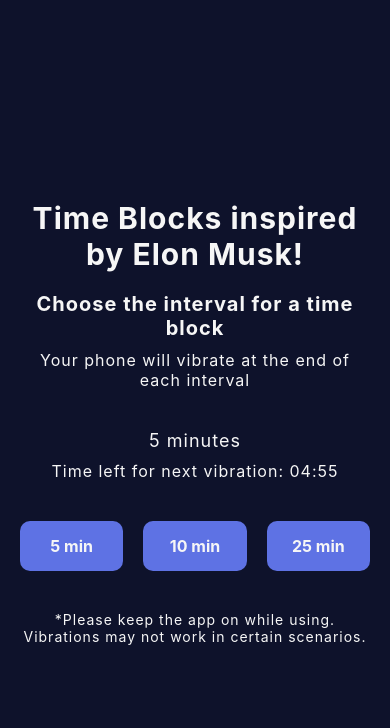
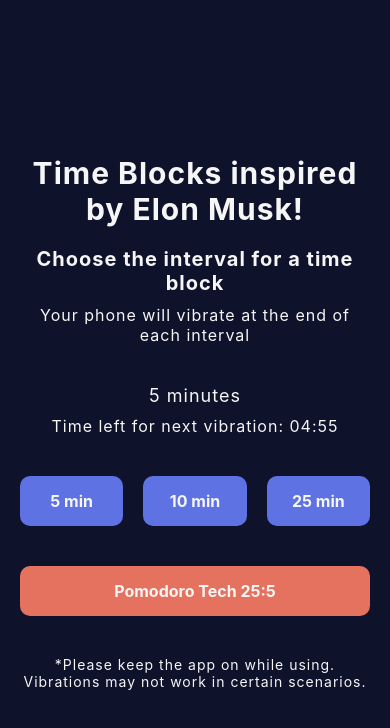
Before and after one commit to ABHIGYAN-MOHANTA/Time-Blocks, a React Native app: screen / in a window 390 px wide. Shown: the top 728 px of the page. Built offline with nearby package versions, Linux system fonts and the light colour scheme.

Commit message:
pomodoro done

```diff
--- a/App.js
+++ b/App.js
@@ -57,6 +57,48 @@
     setTimeLeft(newInterval * 60);
   };
 
+  const POMODORO_TIME = 25; // 25 minutes for a Pomodoro session
+  const SHORT_BREAK_TIME = 5; // 5 minutes for a short break
+  let intervalId = null; // Variable to store the interval ID
+
+  const handleButtonPomodoro = () => {
+    const newInterval = POMODORO_TIME + SHORT_BREAK_TIME; // Set the new interval (Pomodoro + Short Break)
+    setIntervalValue(newInterval);
+    setTimeLeft(newInterval * 60);
+
+    const vibratePomodoro = () => {
+      Vibration.vibrate();
+      setTimeout(
+        () => {
+          Vibration.vibrate();
+        },
+        POMODORO_TIME * 60 * 1000
+      ); // Vibrate after the Pomodoro session
+
+      setTimeout(
+        () => {
+          Vibration.vibrate();
+        },
+        newInterval * 60 * 1000
+      ); // Vibrate after the full interval (Pomodoro + Short Break)
+    };
+
+    // Start the vibratePomodoro function
+    vibratePomodoro();
+
+    // Clear previous intervals before setting a new one
+    if (intervalId) {
+      clearInterval(intervalId);
+    }
+
+    intervalId = setInterval(
+      () => {
+        handleButtonPomodoro();
+      },
+      newInterval * 60 * 1000
+    );
+  };
+
   const formatTime = (seconds) => {
     const minutes = Math.floor(seconds / 60);
     const formattedMinutes = String(minutes).padStart(2, "0");
@@ -94,6 +136,14 @@
             onPress={() => handleButtonPress(25)}
           >
             <Text style={styles.buttonText}>25 min</Text>
+          </TouchableOpacity>
+        </View>
+        <View style={styles.buttonContainer}>
+          <TouchableOpacity
+            style={[styles.button, styles.buttonPomo]}
+            onPress={() => handleButtonPomodoro()}
+          >
+            <Text style={styles.buttonText}>Pomodoro Tech 25:5</Text>
           </TouchableOpacity>
         </View>
         <Text style={styles.note}>
@@ -172,6 +222,9 @@
   button25: {
     marginLeft: 10,
   },
+  buttonPomo: {
+    backgroundColor: "#E4725E",
+  },
   buttonText: {
     fontSize: 16,
     fontWeight: "bold",
--- a/package.json
+++ b/package.json
@@ -11,11 +11,12 @@
   "dependencies": {
     "@react-native-community/slider": "4.4.2",
     "expo": "~48.0.18",
+    "expo-app-loading": "^2.1.1",
+    "expo-keep-awake": "~12.0.1",
     "expo-status-bar": "~1.4.4",
     "react": "18.2.0",
     "react-native": "0.71.8",
-    "react-native-background-timer": "^2.4.1",
-    "expo-keep-awake": "~12.0.1"
+    "react-native-background-timer": "^2.4.1"
   },
   "devDependencies": {
     "@babel/core": "^7.20.0",
```
Also changed, not shown: 2 other files (tests, documents, lock files or other folders).
